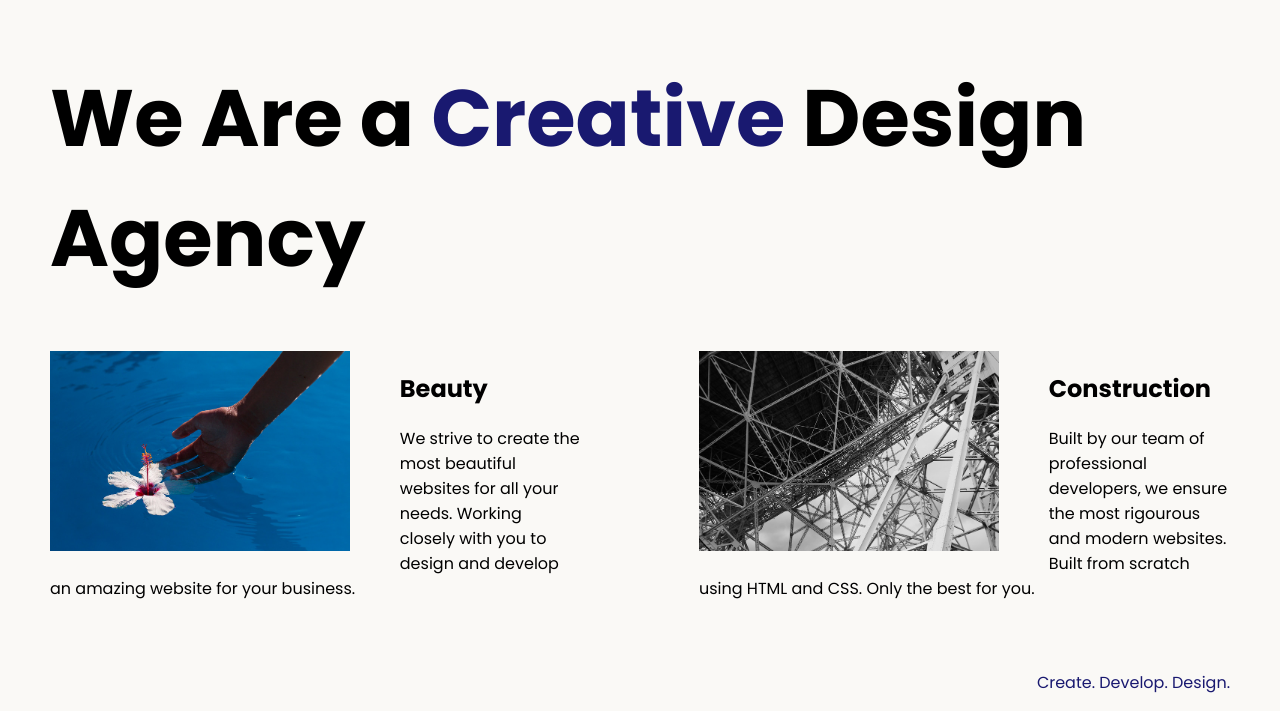
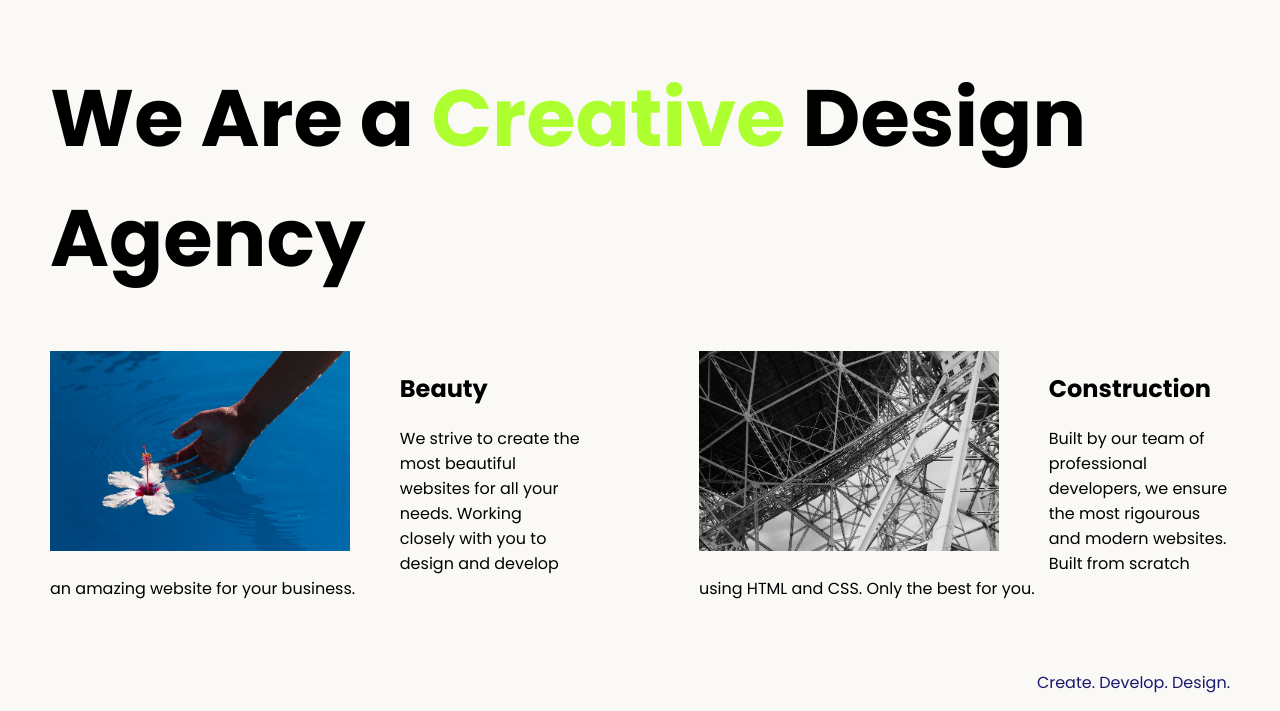
Before and after one commit to prajjwal-acharya/html-css, a plain HTML site: page index.html in a window 1280 px wide. Shown: the part 99-810 px from the top of the page. Drawn offline with Linux system fonts and the light colour scheme; files whose address does not match are found by name.

Commit message:
change in colour of inline span element

```diff
--- a/style.css
+++ b/style.css
@@ -27,7 +27,7 @@ footer {
 }
 
 .creative{
-  color: midnightblue;
+  color: greenyellow;
 }
 
 .card{
```
